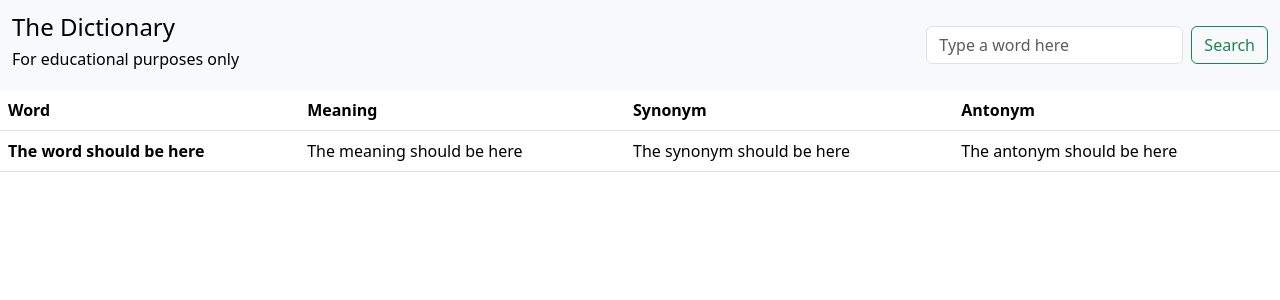
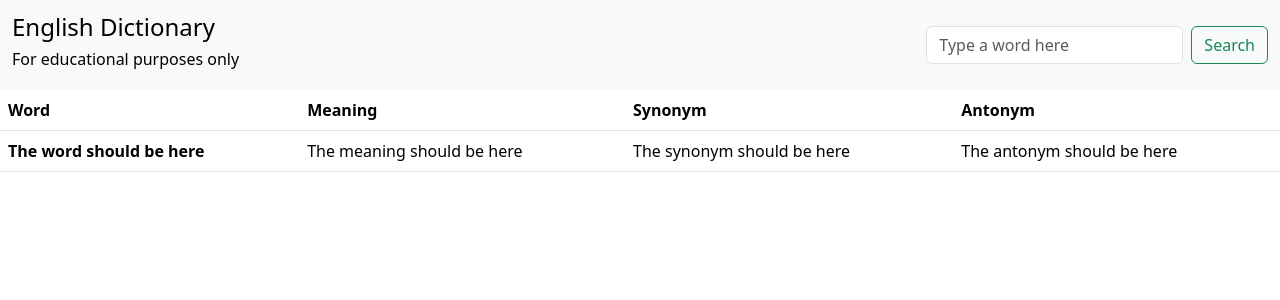
Before and after one commit to Th3VaultDweller/Django-Dictionary-App, a Python web app: template mydictionary/englishdictionary/templates/base.html in a window 1280 px wide. Shown: the top 300 px of the page. Run offline with Jinja, Linux system fonts and the light colour scheme; the template is opened without the code that fills it, so the values that code supplies are empty.

Commit message:
Updated the brand

```diff
--- a/mydictionary/englishdictionary/templates/base.html
+++ b/mydictionary/englishdictionary/templates/base.html
@@ -18,7 +18,7 @@
     <nav class="navbar navbar-expand-lg bg-body-tertiary">
         <div class="container-fluid">
             <a class="navbar-brand" href="#">
-                <h4>The Dictionary</h4>
+                <h4>English Dictionary</h4>
                 <h6>For educational purposes only</h6>
             </a>
             <button class="navbar-toggler" type="button" data-bs-toggle="collapse"
```
